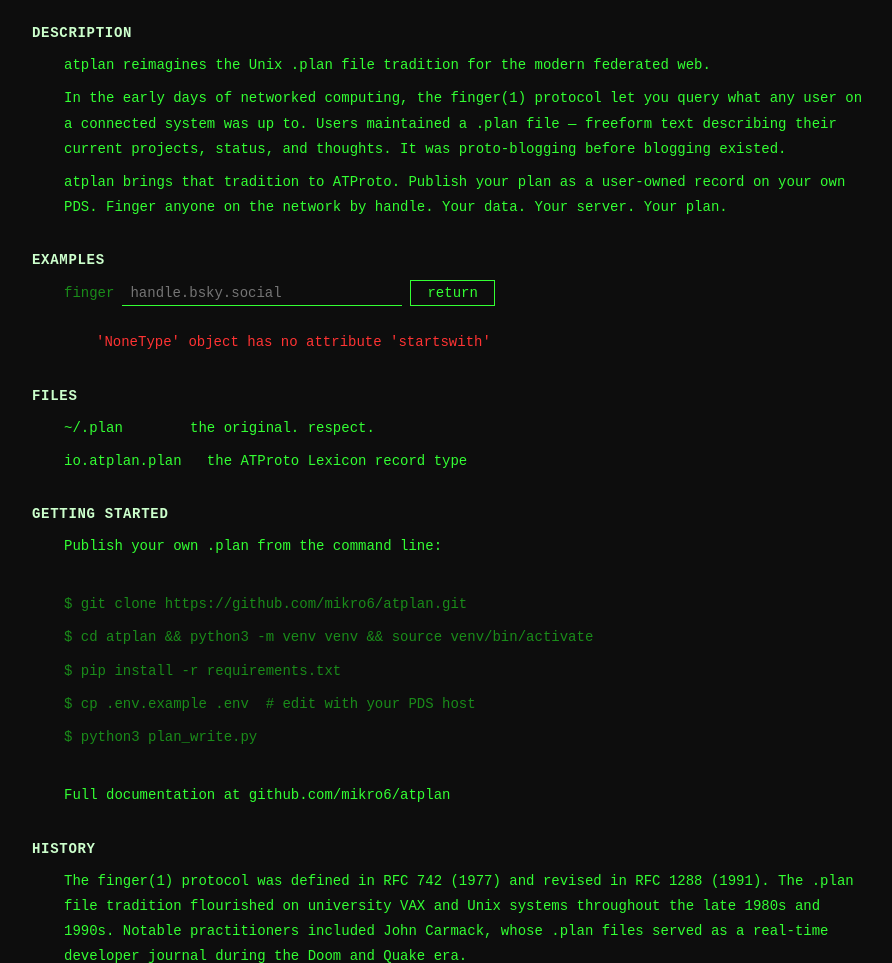
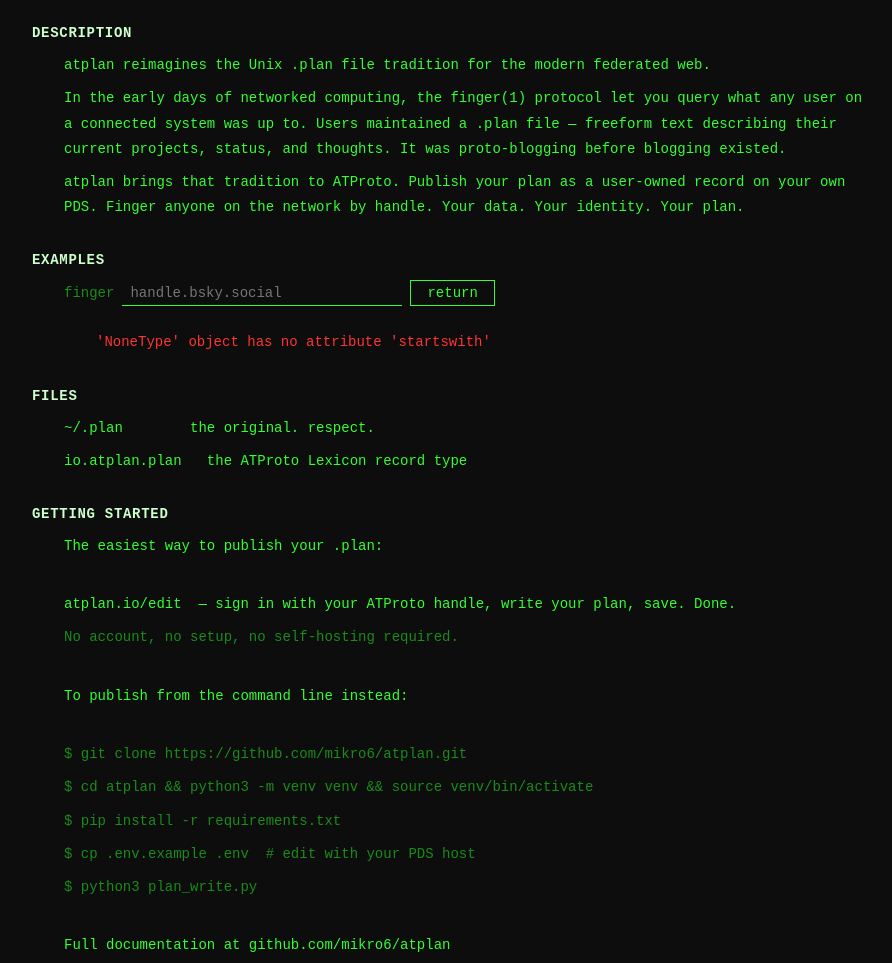
Before and after one commit to mikro6/atplan, a Flask app: page / in a window 1280 px wide. Shown: the part 216-1179 px from the top of the page, without its empty margins (190-1082 px from the left). Run offline with Flask 3, Linux system fonts and the light colour scheme.

Commit message:
update landing.html to reflect no longer needing to self host atpan.

```diff
--- a/templates/landing.html
+++ b/templates/landing.html
@@ -219,7 +219,7 @@
             proto-blogging before blogging existed.</p>
             <p>atplan brings that tradition to ATProto. Publish your plan as a user-owned
             record on your own PDS. Finger anyone on the network by handle. Your data.
-            Your server. Your plan.</p>
+            Your identity. Your plan.</p>
         </div>
     </div>
 
@@ -294,7 +294,12 @@
 <div class="section">
     <div class="section-title">GETTING STARTED</div>
     <div class="section-body">
-            <p>Publish your own .plan from the command line:</p>
+        <p>The easiest way to publish your .plan:</p>
+        <br>
+        <p><a href="/edit">atplan.io/edit</a> &nbsp;— sign in with your ATProto handle, write your plan, save. Done.</p>
+        <p class="dim">No account, no setup, no self-hosting required.</p>
+        <br>
+        <p>To publish from the command line instead:</p>
         <br>
         <p class="dim">$ git clone https://github.com/mikro6/atplan.git</p>
         <p class="dim">$ cd atplan && python3 -m venv venv && source venv/bin/activate</p>
```
Lines whose indentation alone changed are shown as unchanged.
